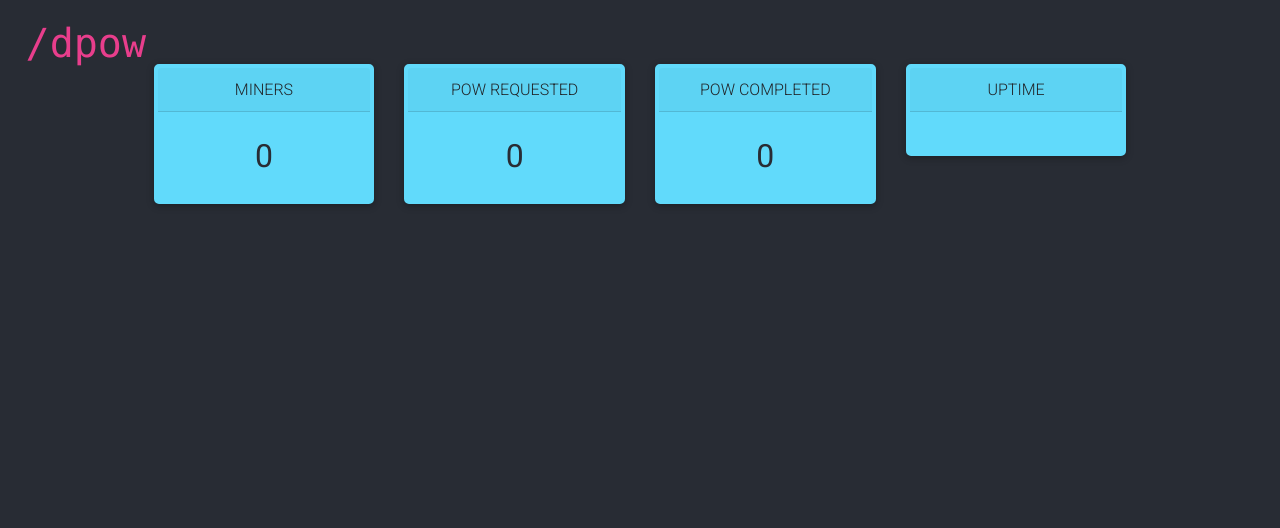
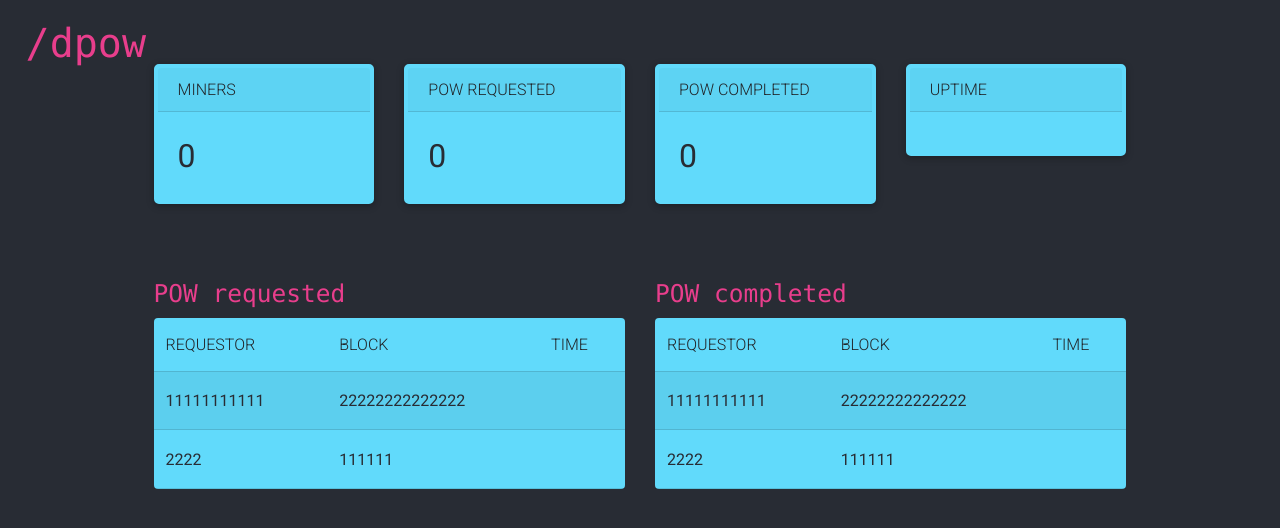
Before and after one commit to nano-piper/dpow-master, a React app in the folder src/client/: page / in a window 1280 px wide. Built offline with nearby package versions, Linux system fonts and the light colour scheme; no server answers.

Commit message:
Improve on design

```diff
--- a/src/client/src/components/app/App.css
+++ b/src/client/src/components/app/App.css
@@ -1,4 +1,4 @@
 .App {
-  text-align: center;
+  /* text-align: center; */
   padding: 5% 12%;
 }
--- /dev/null
+++ b/src/client/src/components/pages/home/Request.js
@@ -0,0 +1,49 @@
+import React from "react";
+
+import { Row, Col, Table } from "react-bootstrap";
+
+import Timer from "../../utils/Timer";
+
+const Request = ({ title, header, body }) => (
+  <>
+    <Row>
+      <Col>
+        <h3>
+          <code>{title}</code>
+        </h3>
+      </Col>
+    </Row>
+    <Row>
+      <Col>
+        <Table variant="dark" responsive="md">
+          <thead>
+            <tr>
+              {header.map((head, index) => (
+                <th key={index}>{head}</th>
+              ))}
+            </tr>
+          </thead>
+          <tbody>
+            {body.map((row, index) => (
+              <tr key={index}>
+                {row.map((item, index) => {
+                  if (item instanceof Date) {
+                    return (
+                      <td key={index}>
+                        <Timer time={item} />
+                      </td>
+                    );
+                  } else {
+                    return <td key={index}>{item}</td>;
+                  }
+                })}
+              </tr>
+            ))}
+          </tbody>
+        </Table>
+      </Col>
+    </Row>
+  </>
+);
+
+export default Request;
--- a/src/client/src/components/pages/home/index.js
+++ b/src/client/src/components/pages/home/index.js
@@ -2,6 +2,8 @@ import React, { useEffect, useState } from "react";
 
 import { Row, Col } from "react-bootstrap";
 
+import Request from "./Request";
+import EmptyRow from "../../utils/EmptyRow";
 import Card from "../../utils/Card";
 import Service from "../../../service";
 import Timer from "../../utils/Timer";
@@ -10,6 +12,12 @@ const Home = (props) => {
   const [miners, setMiners] = useState(0);
   const [requested, setRequested] = useState(0);
   const [completed, setCompleted] = useState(0);
+
+  const header = ["Requestor", "Block", "Time"];
+  const body = [
+    ["11111111111", "22222222222222", new Date()],
+    ["2222", "111111", new Date()],
+  ];
 
   // Set the miner count.
   useEffect(() => {
@@ -28,6 +36,7 @@ const Home = (props) => {
   }, []);
 
   return (
+    <>
       <Row>
         <Col md="3">
           <Card title="Miners" text={miners} />
@@ -42,6 +51,16 @@ const Home = (props) => {
           <Card title="Uptime" text={<Timer time={new Date()} />} />
         </Col>
       </Row>
+      <EmptyRow rows={3} />
+      <Row>
+        <Col md="6">
+          <Request title="POW requested" header={header} body={body} />
+        </Col>
+        <Col md="6">
+          <Request title="POW completed" header={header} body={body} />
+        </Col>
+      </Row>
+    </>
   );
 };
 
--- /dev/null
+++ b/src/client/src/components/utils/EmptyRow.js
@@ -0,0 +1,23 @@
+import React from "react";
+
+import { Row, Col } from "react-bootstrap";
+
+const ERow = () => (
+  <Row>
+    <Col>&nbsp;</Col>
+  </Row>
+);
+
+const renderRows = (count) => {
+  count = !count ? 1 : parseInt(count);
+
+  const rows = [];
+  for (let i = 0; i < count; ++i) {
+    rows.push(<ERow key={i} />);
+  }
+  return rows;
+};
+
+const EmptyRow = (props) => <div>{renderRows(props.rows)}</div>;
+
+export default EmptyRow;
--- a/src/client/src/index.css
+++ b/src/client/src/index.css
@@ -17,3 +17,28 @@ code {
   font-family: source-code-pro, Menlo, Monaco, Consolas, "Courier New",
     monospace;
 }
+
+table {
+  background: rgb(97, 218, 251) !important;
+  border-radius: 4px !important;
+}
+
+tbody tr:nth-of-type(odd) {
+  background-color: rgba(0, 0, 0, 0.05) !important;
+}
+
+th {
+  border-bottom: 1px solid rgba(0, 0, 0, 0.125) !important;
+  text-transform: uppercase !important;
+  font-weight: 300 !important;
+  font-size: 1rem !important;
+  line-height: 1.2 !important;
+  color: #212529 !important;
+}
+
+td {
+  color: rgb(40, 44, 52) !important;
+  font-weight: 400 !important;
+  font-size: 1rem !important;
+  border-bottom: 1px solid rgba(0, 0, 0, 0.125) !important;
+}
```
Lines whose indentation alone changed are shown as unchanged.
